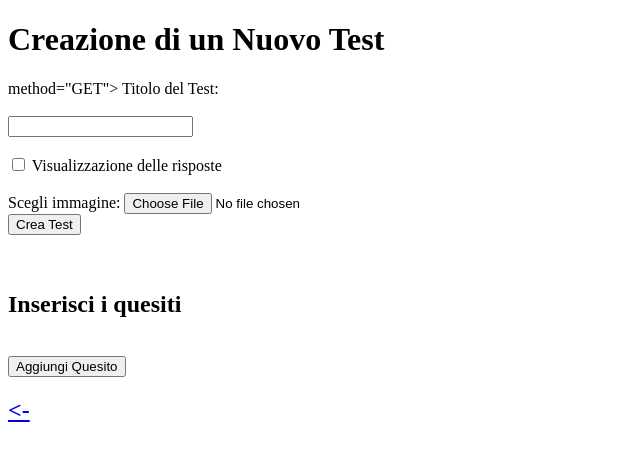
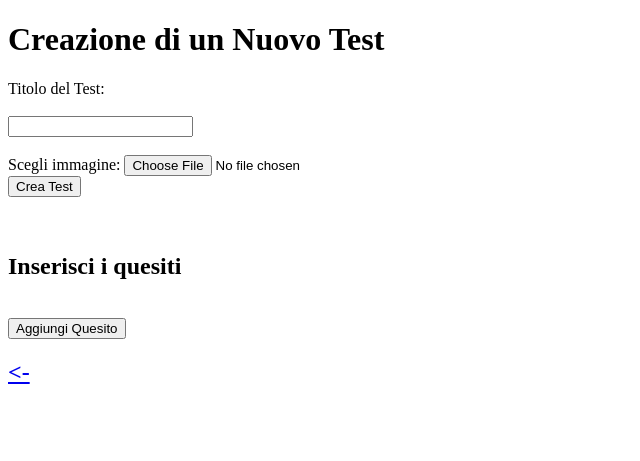
Before and after one commit to Teallapesca/cinciallegra_basi, a PHP site: page /TestPage.php in a window 1280 px wide. Shown: the top 461 px of the page, without its empty margins (0-640 px from the left). Run offline with PHP 8.4, Linux system fonts and the light colour scheme.

Commit message:
Update TestPage.php

```diff
--- a/TestPage.php
+++ b/TestPage.php
@@ -79,10 +79,10 @@
 <body>
 
     <h1>Creazione di un Nuovo Test</h1>
-    <form action="TestPage.php" method="POST" enctype="multipart/form-data">method="GET">
+    <form action="TestPage.php" method="POST" enctype="multipart/form-data">
         Titolo del Test:<br><br>
         <input type="text" name="test_title">
-        <br><br> <input type=checkbox name=visualizza> Visualizzazione delle risposte <br><br>
+        <br><br>
         <label for="img">Scegli immagine:</label>
         <input type="file" id="testImg" name="testImg"><br>
         <button type="submit" name="crea_test">Crea Test</button><br><br><br>
@@ -138,7 +138,7 @@
                 echo "Errore durante la creazione del test: " . mysqli_error($conn);
 
             } else {
-                logEvent("Nuovo test $test_title inserito");
+                //logEvent("Nuovo test $test_title inserito");
                 echo "Test creato.";
             }
         }
```
